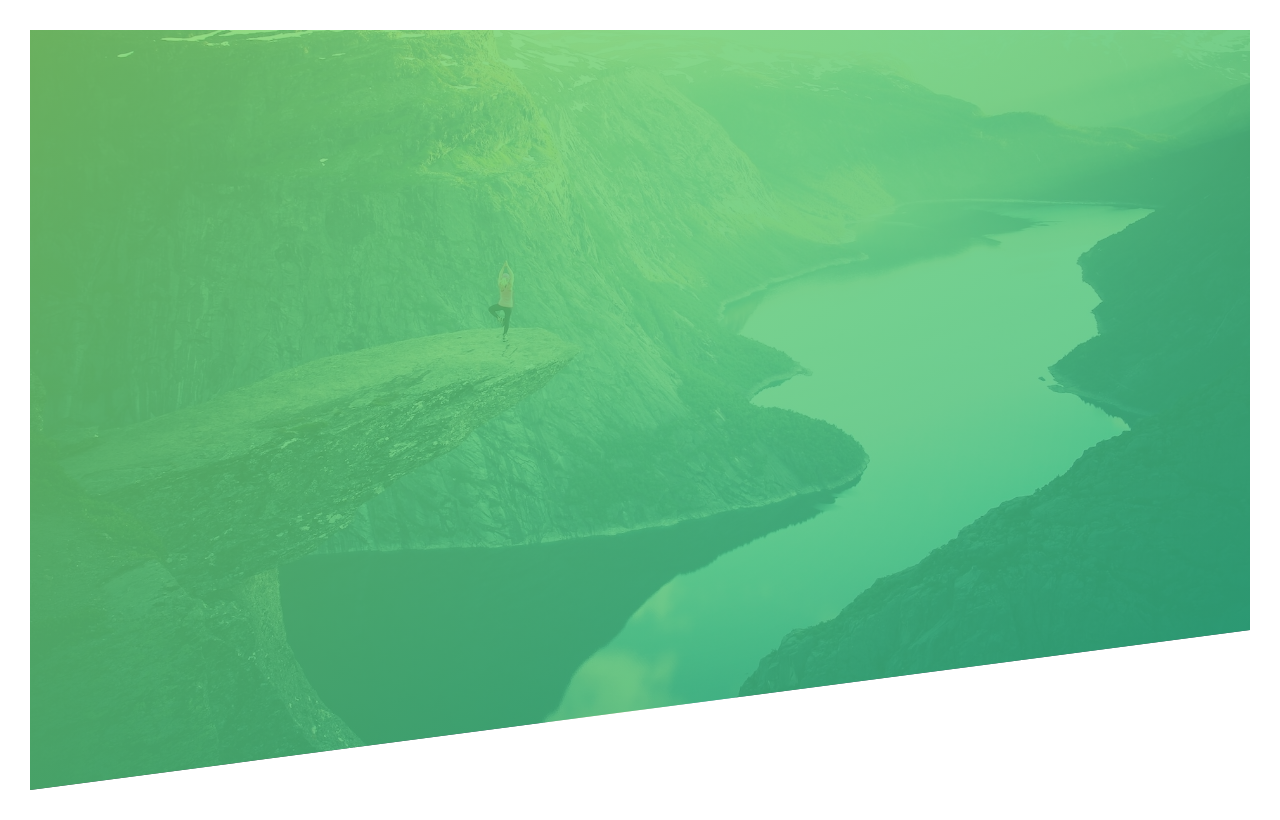
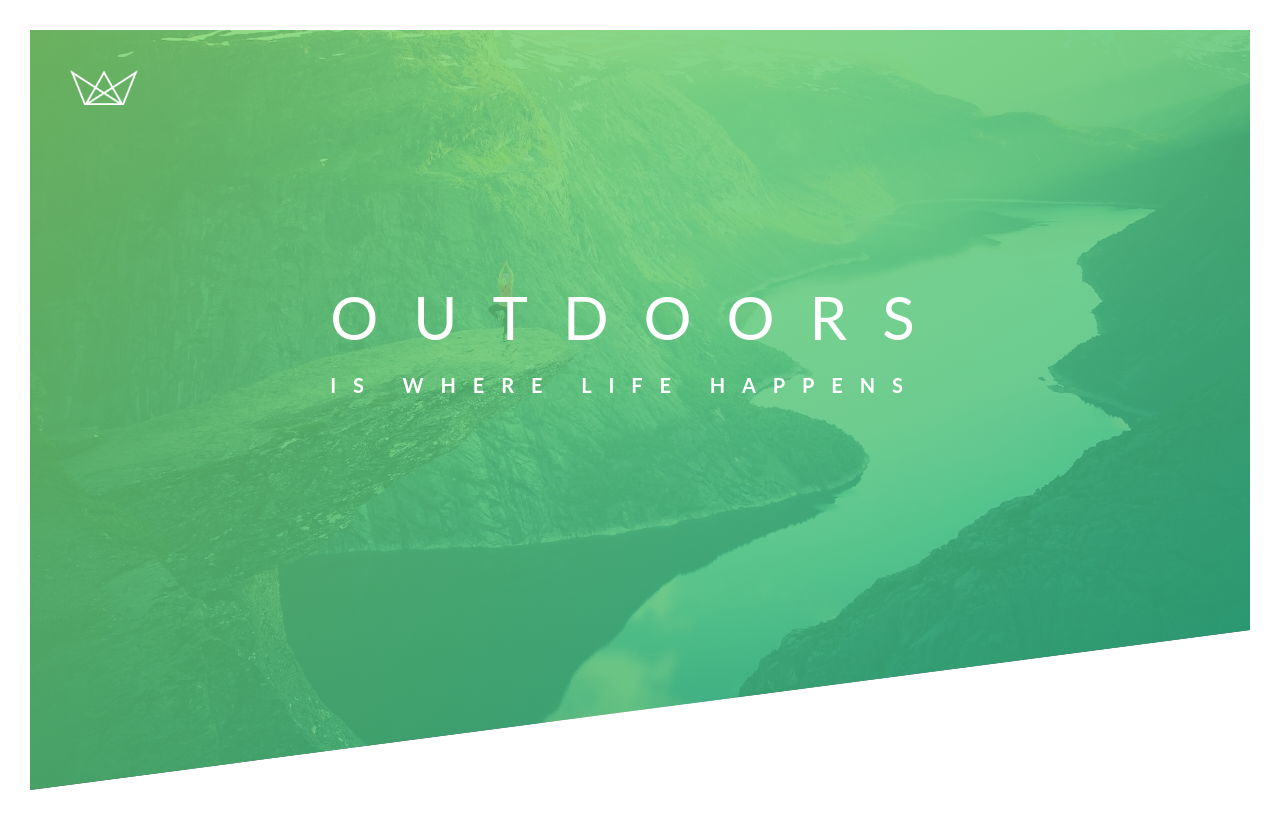
Before and after one commit to Alexkimathi/Natours, a plain HTML site: page index.html in a window 1280 px wide. Drawn offline with Linux system fonts and the light colour scheme; a web font is replaced by a local one.

Commit message:
add text element

```diff
--- a/index.html
+++ b/index.html
@@ -11,7 +11,15 @@
 </head>
 <body>
     <header class="header">
-
+        <div class="logo-box">
+            <img src="./img/logo-white.png" alt="Logo" class="logo">
+        </div>
+        <div class="text-box">
+            <h1 class="heading-primary">
+                <span class="heading-primary-main">Outdoors</span>
+                <span class="heading-primary-sub">Is where life happens</span>
+            </h1>
+        </div>
     </header>
 
 </body>
--- a/styles.css
+++ b/styles.css
@@ -20,4 +20,42 @@ body{
     background-size: cover;
     background-position: top;
     clip-path: polygon(0 0, 100% 0, 100% 75vh, 0 100%);
+    position: relative;
 }
+
+.logo-box{
+    position: absolute;
+    top: 40px;
+    left: 40px;
+
+}
+.logo{
+    height: 35px;
+
+}
+.text-box{
+    position: absolute;
+    top: 40%;
+    left: 50%;
+    transform: translate(-50%,-50%);
+
+}
+.heading-primary{
+    color: white;
+    text-transform: uppercase;
+
+}
+.heading-primary-main{
+    display: block;
+    font-size: 60px;
+    font-weight: 400;
+    letter-spacing: 35px;
+
+}
+.heading-primary-sub{
+    display: block;
+    font-weight: 700;
+    font-size: 20px;
+    letter-spacing: 16.9px ;
+
+}
```
